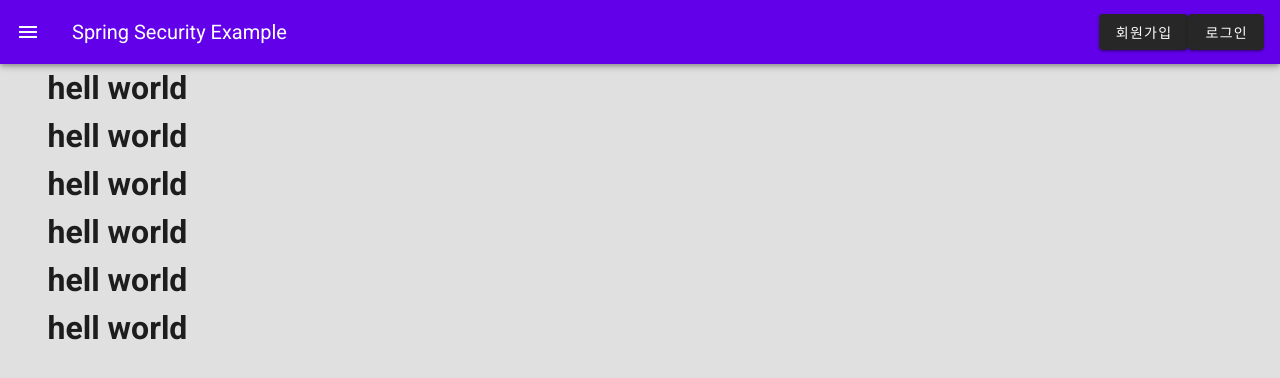
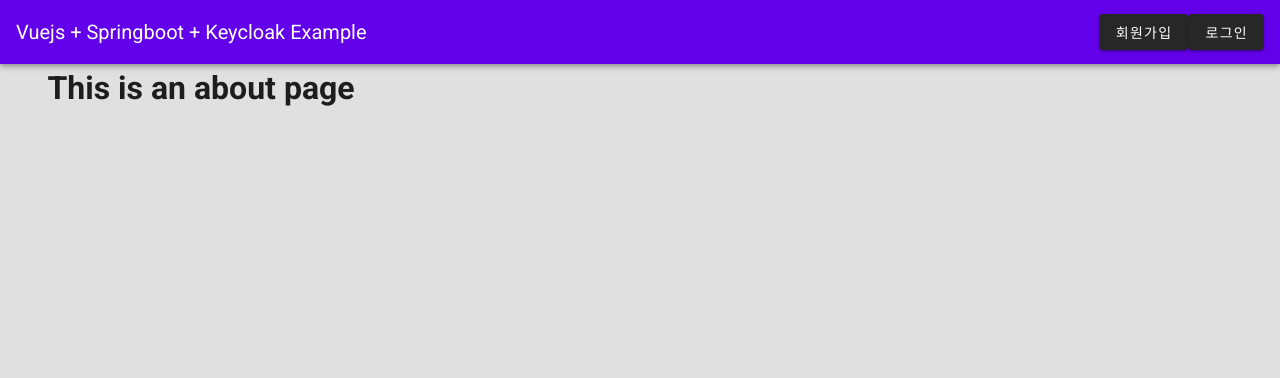
Before and after one commit to choisungwook/keycloakspringboot, a Vue app in the folder frontend/: page / in a window 1280 px wide. Shown: the top 378 px of the page. Built offline with nearby package versions, Linux system fonts and the light colour scheme.

Commit message:
프론트엔드: Home router변경

```diff
--- a/frontend/src/App.vue
+++ b/frontend/src/App.vue
@@ -1,10 +1,10 @@
 <template>
   <v-app id="inspire">
     <v-app-bar app color="deep-purple accent-4" dark>
-      <v-app-bar-nav-icon @click="drawer = !drawer"></v-app-bar-nav-icon>
+      <v-toolbar-title>Vuejs + Springboot + Keycloak Example</v-toolbar-title>
 
-      <v-toolbar-title>Spring Security Example</v-toolbar-title>
-      <v-spacer></v-spacer>
+      <v-spacer />
+
       <v-btn>
         <span>회원가입</span>
       </v-btn>
@@ -12,10 +12,6 @@
         <span>로그인</span>
       </v-btn>
     </v-app-bar>
-
-    <v-navigation-drawer v-model="drawer" fixed temporary>
-      <!--  -->
-    </v-navigation-drawer>
 
     <v-main class="grey lighten-2">
       <v-container>
@@ -28,7 +24,5 @@
 </template>
 
 <script>
-export default {
-  data: () => ({ drawer: null }),
-};
+export default {};
 </script>
--- a/frontend/src/router/index.js
+++ b/frontend/src/router/index.js
@@ -7,14 +7,7 @@ const routes = [
   {
     path: "/",
     name: "Home",
-    component: () =>
-      import(/* webpackChunkName: "Signup" */ "../views/Signup.vue"),
-  },
-  {
-    path: "/Signup",
-    name: "Signup",
-    component: () =>
-      import(/* webpackChunkName: "Signup" */ "../views/Signup.vue"),
+    component: () => import("../views/Home.vue"),
   },
 ];
 
--- a/frontend/src/views/About.vue
+++ /dev/null
@@ -1,5 +0,0 @@
-<template>
-  <div class="about">
-    <h1>This is an about page</h1>
-  </div>
-</template>
--- a/frontend/src/views/Home.vue
+++ b/frontend/src/views/Home.vue
@@ -1,18 +1,5 @@
 <template>
-  <div class="home">
-    <img alt="Vue logo" src="../assets/logo.png" />
-    <HelloWorld msg="Welcome to Your Vue.js App" />
+  <div class="about">
+    <h1>This is an about page</h1>
   </div>
 </template>
-
-<script>
-// @ is an alias to /src
-import HelloWorld from "@/components/HelloWorld.vue";
-
-export default {
-  name: "Home",
-  components: {
-    HelloWorld,
-  },
-};
-</script>
--- a/frontend/src/views/Signup.vue
+++ /dev/null
@@ -1,10 +0,0 @@
-<template>
-  <div>
-    <h1>hell world</h1>
-    <h1>hell world</h1>
-    <h1>hell world</h1>
-    <h1>hell world</h1>
-    <h1>hell world</h1>
-    <h1>hell world</h1>
-  </div>
-</template>
```
